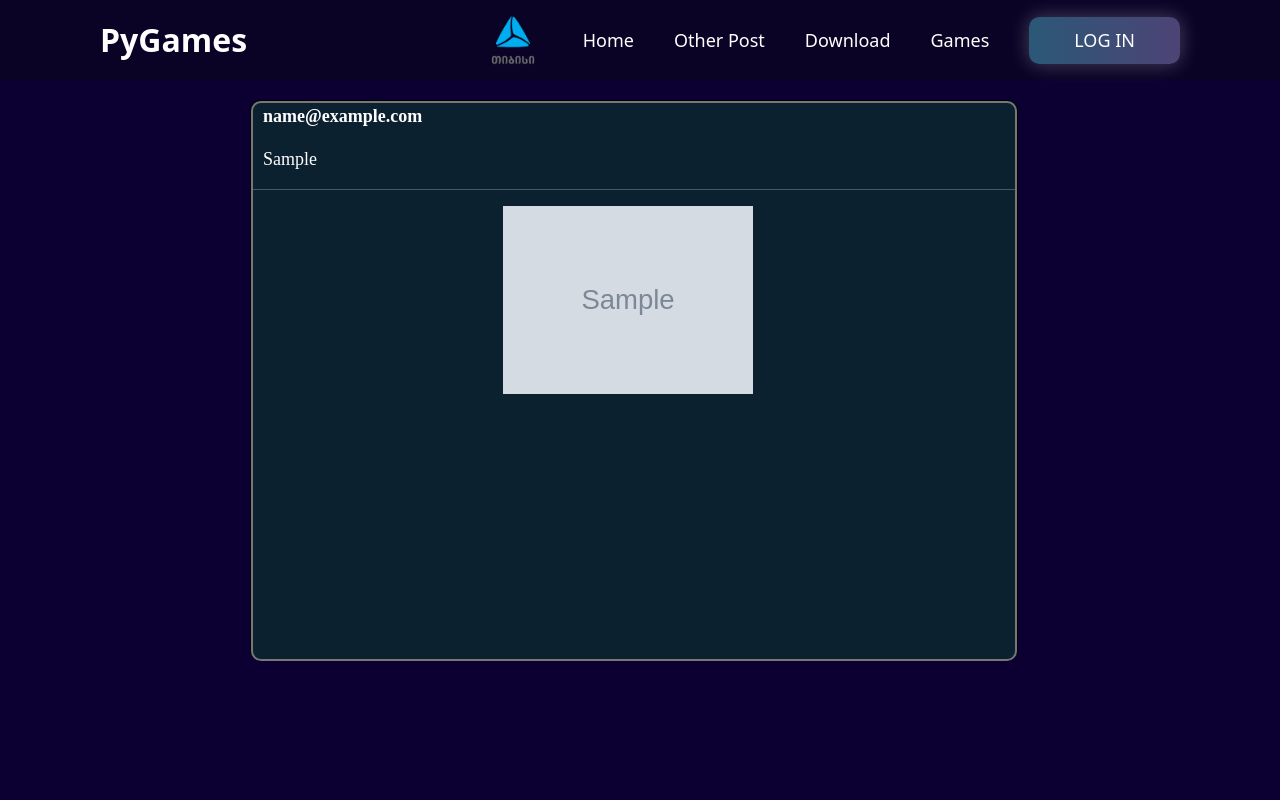
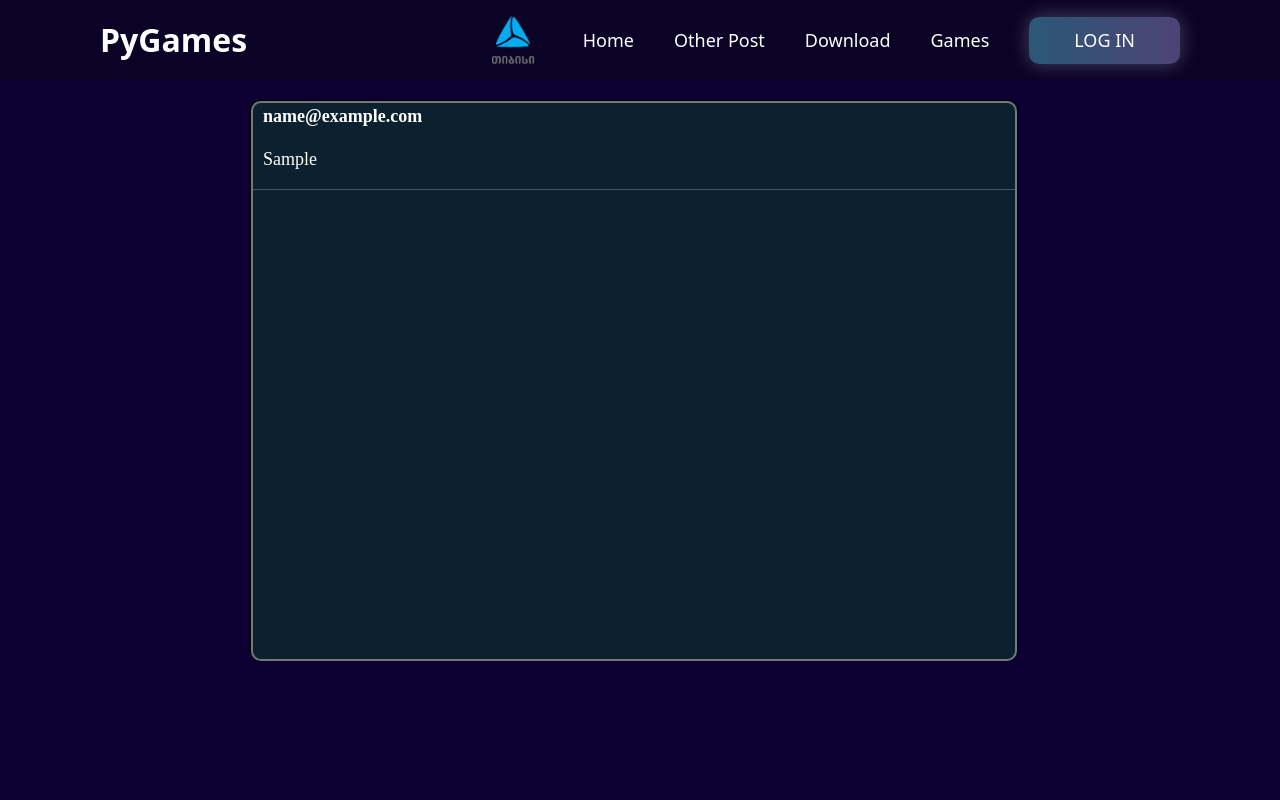
Before and after one commit to Qurcoo/PyGames, a Flask app: page /posts in a window 1280 px wide. Run offline with Flask 3, Linux system fonts and the light colour scheme; tables that the repository leaves empty hold one stand-in row (values such as "Sample post"); grey boxes marked "Sample" are stand-in pictures; some web fonts are replaced.

Commit message:
Update posts.html

```diff
--- a/templates/posts.html
+++ b/templates/posts.html
@@ -16,7 +16,6 @@
     </div>
     <div class="post_body text-white  ">
     <p class="Input-text">{{ post.abtGame }}</p> <hr>
-    <img src="/images/{{ post.File_inp }}" class="File-input" >
     <div class="w-full">
 </div>
 </div>
```
